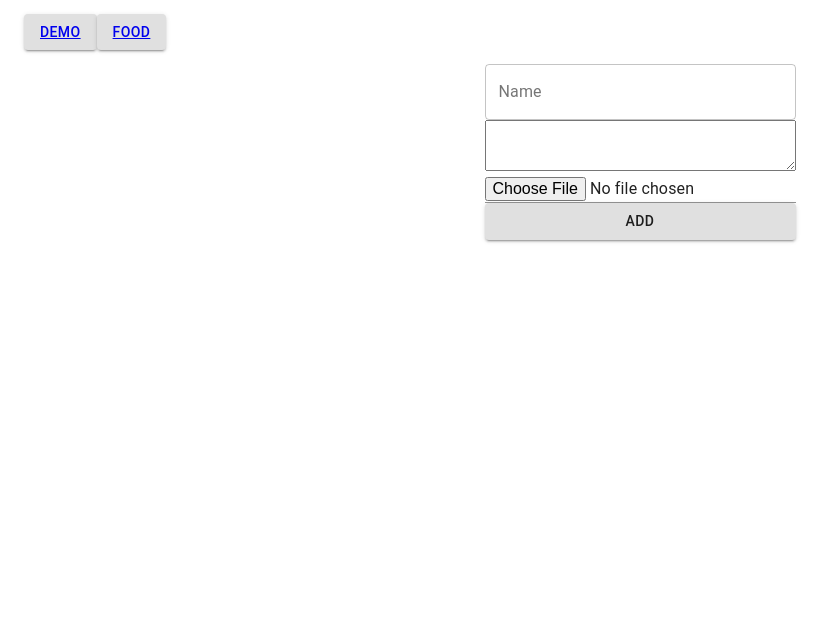
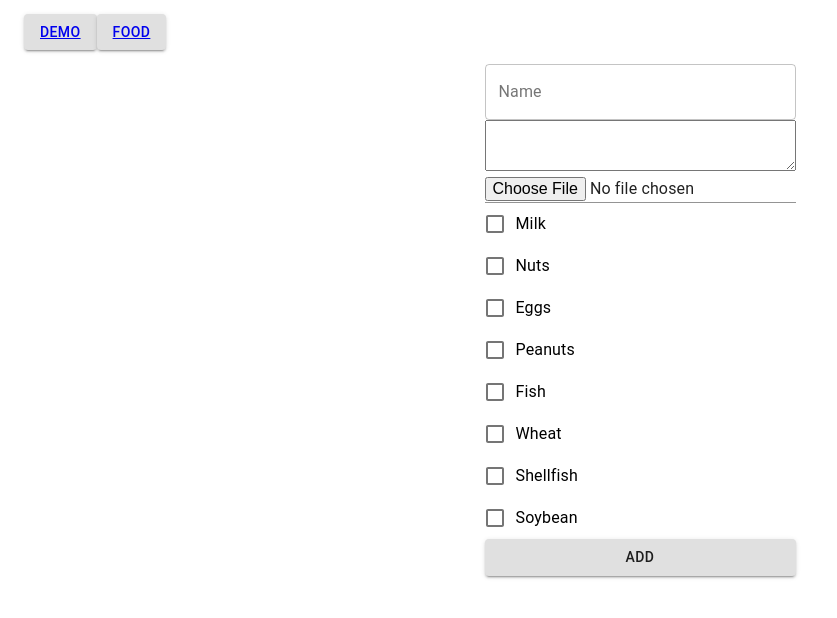
Before and after one commit to ZsoltToth/project-templates-mern, a React (Create React App) app in the folder frontend/: page /food in a window 1280 px wide. Shown: the top 618 px of the page, without its empty margins (0-837 px from the left). Built offline with nearby package versions, Linux system fonts and the light colour scheme.

Commit message:
feat(frontend): add Allergens to the form
Ref.: #50

```diff
--- a/frontend/package.json
+++ b/frontend/package.json
@@ -20,6 +20,7 @@
     "@types/node": "^12.20.37",
     "@types/react": "^17.0.34",
     "@types/react-dom": "^17.0.11",
+    "@types/uuid": "^8.3.4",
     "@material-ui/core": "^4.12.3",
     "@material-ui/icons": "^4.11.2",
     "axios": "^0.24.0",
@@ -29,6 +30,7 @@
     "react-router-dom": "^6.3.0",
     "react-scripts": "4.0.3",
     "react-redux": "^7.2.6",
+    "uuid": "^8.3.2",
     "typescript": "^4.4.4",
     "web-vitals": "^1.1.2"
   },
--- a/frontend/src/action/FoodActions.ts
+++ b/frontend/src/action/FoodActions.ts
@@ -11,9 +11,10 @@ const convert2base64 = (image : File) : Promise<string> => {
   });
 };
 
-export const uploadFood = async ({ name, description, image }: {name : string, description: string, image: File}) => {
-  console.log({ name, description, image });
+export const uploadFood = async ({ name, description, allergens, image }: {name : string, description: string, allergens: string[], image: File | undefined}) => {
+  if (!image) {
+    return;
+  }
   const encodedImage : string = await convert2base64(image);
-  console.log({ encodedImage });
-  axios.post(FOODS_PATH, { name: name, description: description, allergens: ['Nuts'], image: encodedImage });
+  axios.post(FOODS_PATH, { name: name, description: description, allergens: allergens, image: encodedImage });
 };
--- a/frontend/src/pages/FoodRecordingPage.tsx
+++ b/frontend/src/pages/FoodRecordingPage.tsx
@@ -1,15 +1,84 @@
-import React, { useState } from 'react';
-import { Button, FormControl, Input, InputLabel, TextareaAutosize, TextField } from '@material-ui/core';
+import React, { ChangeEvent, useState } from 'react';
+import {
+  Button,
+  Checkbox,
+  FormControl,
+  FormControlLabel, FormGroup,
+  Input,
+  InputLabel,
+  TextareaAutosize,
+  TextField
+} from '@material-ui/core';
 import { uploadFood } from '../action/FoodActions';
+import { EGGS, FISH, MILK, NUTS, PEANUTS, SHELLFISH, SOYBEAN, WHEAT } from '../types/Allergen';
+import { v4 as uuidv4 } from 'uuid';
 
 const FoodRecordingPage: React.FC = () => {
   const [name, setName] = useState('');
   const [description, setDescription] = useState('');
-  const [image, setImage] = useState<File | null>(null);
+  const [image, setImage] = useState<File>();
+  const [isAllergenForMilk, setIsAllergenForMilk] = useState<boolean>(false);
+  const [isAllergenForNuts, setIsAllergenForNuts] = useState<boolean>(false);
+  const [isAllergenForEggs, setIsAllergenForEggs] = useState<boolean>(false);
+  const [isAllergenForPeanuts, setIsAllergenForPeanuts] = useState<boolean>(false);
+  const [isAllergenForFish, setIsAllergenForFish] = useState<boolean>(false);
+  const [isAllergenForWheat, setIsAllergenForWheat] = useState<boolean>(false);
+  const [isAllergenForShellfish, setIsAllergenForShellfish] = useState<boolean>(false);
+  const [isAllergenForSoybean, setIsAllergenForSoybean] = useState<boolean>(false);
+
+  const getCheckedAllergens = () : string[] => {
+    let allergens: string[] = [];
+    if (isAllergenForMilk) {
+      allergens = [...allergens, MILK.value];
+    }
+    if (isAllergenForNuts) {
+      allergens = [...allergens, NUTS.value];
+    }
+    if (isAllergenForEggs) {
+      allergens = [...allergens, EGGS.value];
+    }
+    if (isAllergenForPeanuts) {
+      allergens = [...allergens, PEANUTS.value];
+    }
+    if (isAllergenForFish) {
+      allergens = [...allergens, FISH.value];
+    }
+    if (isAllergenForWheat) {
+      allergens = [...allergens, WHEAT.value];
+    }
+    if (isAllergenForShellfish) {
+      allergens = [...allergens, SHELLFISH.value];
+    }
+    if (isAllergenForSoybean) {
+      allergens = [...allergens, SOYBEAN.value];
+    }
+    return allergens;
+  };
+
+  const handleSubmit = () => {
+    const allergens: string[] = getCheckedAllergens();
+    if (!name) {
+      return;
+    }
+    if (!description) {
+      return;
+    }
+    if (!image) {
+      return;
+    }
+    console.log({ allergens });
+    uploadFood({
+      name,
+      description,
+      allergens,
+      image
+    });
+  };
 
   return (<>
     <FormControl>
-        <TextField id={'food-name'} label={'Name'} variant={'outlined'} value={name} onChange={(event) => setName(event.target.value)}/>
+      <TextField id={'food-name'} label={'Name'} variant={'outlined'} value={name}
+                 onChange={(event) => setName(event.target.value)}/>
       <TextareaAutosize minRows={3} value={description} onChange={(event) => {
         setDescription(event.target.value);
       }}/>
@@ -22,9 +91,51 @@ const FoodRecordingPage: React.FC = () => {
         }
         setImage(fileList[0]);
       }}/>
+      <FormGroup>
+        <FormControlLabel control={
+          <Checkbox value={MILK.value}
+                    onChange={(event, isChecked) => {
+                      setIsAllergenForMilk(isChecked);
+                    }}/>} label={MILK.label}/>
+        <FormControlLabel control={
+          <Checkbox value={NUTS.value}
+                    onChange={(event, isChecked) => {
+                      setIsAllergenForNuts(isChecked);
+                    }}/>} label={NUTS.label}/>
+        <FormControlLabel control={
+          <Checkbox
+            value={EGGS.value}
+            onChange={(event, isChecked) => {
+              setIsAllergenForEggs(isChecked);
+            }}/>} label={EGGS.label}/>
+        <FormControlLabel control={
+          <Checkbox value={PEANUTS.value}
+                    onChange={(event, isChecked) => {
+                      setIsAllergenForPeanuts(isChecked);
+                    }}/>} label={PEANUTS.label}/>
+        <FormControlLabel control={
+          <Checkbox value={FISH.value}
+                    onChange={(event, isChecked) => {
+                      setIsAllergenForFish(isChecked);
+                    }}/>} label={FISH.label}/>
+        <FormControlLabel control={
+          <Checkbox value={WHEAT.value} onChange={(event, isChecked) => {
+            setIsAllergenForWheat(isChecked);
+          }}/>} label={WHEAT.label}/>
+        <FormControlLabel control={
+          <Checkbox value={SHELLFISH.value}
+                    onChange={(event, isChecked) => {
+                      setIsAllergenForShellfish(isChecked);
+                    }}/>} label={SHELLFISH.label}/>
+        <FormControlLabel control={
+          <Checkbox value={SOYBEAN.value}
+                    onChange={(event, isChecked) => {
+                      setIsAllergenForSoybean(isChecked);
+                    }}/>} label={SOYBEAN.label}/>
+      </FormGroup>
       <Button
         variant={'contained'}
-          onClick={() => { uploadFood({ name, description, image }); }}
+        onClick={handleSubmit}
       >Add</Button>
     </FormControl>
   </>);
--- /dev/null
+++ b/frontend/src/types/Allergen.ts
@@ -0,0 +1,19 @@
+export type AllergenSpec = {
+  label : string,
+  value : string
+}
+
+export const MILK: AllergenSpec = { label: 'Milk', value: 'milk' };
+export const NUTS: AllergenSpec = { label: 'Nuts', value: 'nuts' };
+export const EGGS: AllergenSpec = { label: 'Eggs', value: 'eggs' };
+export const PEANUTS: AllergenSpec = { label: 'Peanuts', value: 'peanuts' };
+export const FISH: AllergenSpec = { label: 'Fish', value: 'fish' };
+export const WHEAT: AllergenSpec = { label: 'Wheat', value: 'wheat' };
+export const SHELLFISH: AllergenSpec = { label: 'Shellfish', value: 'shellfish' };
+export const SOYBEAN: AllergenSpec = { label: 'Soybean', value: 'soybean' };
+
+const Allergens = [
+  MILK, NUTS, EGGS, PEANUTS, FISH, WHEAT, SHELLFISH, SOYBEAN
+];
+
+export default Allergens;
```
Lines whose indentation alone changed are shown as unchanged.
